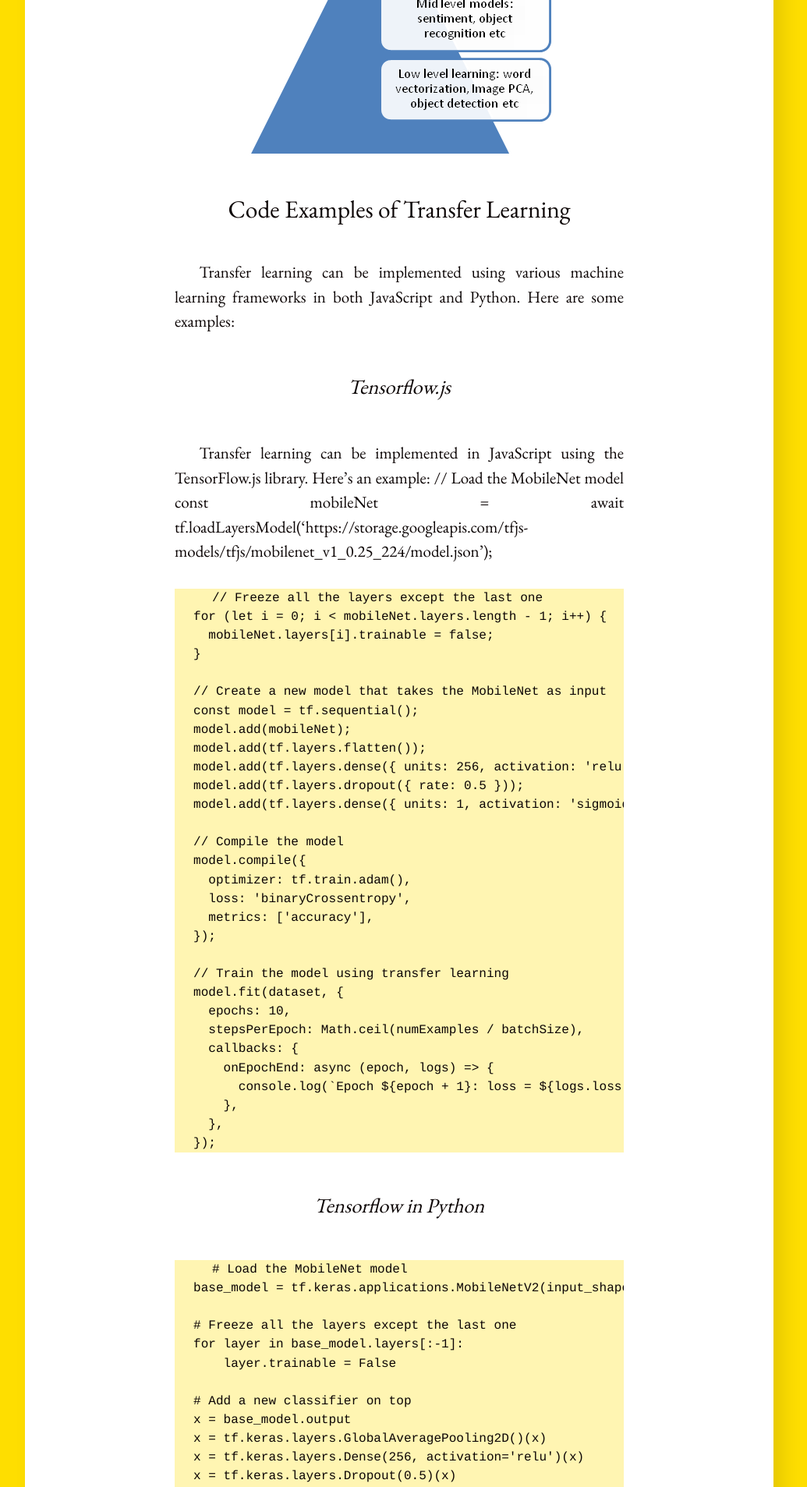
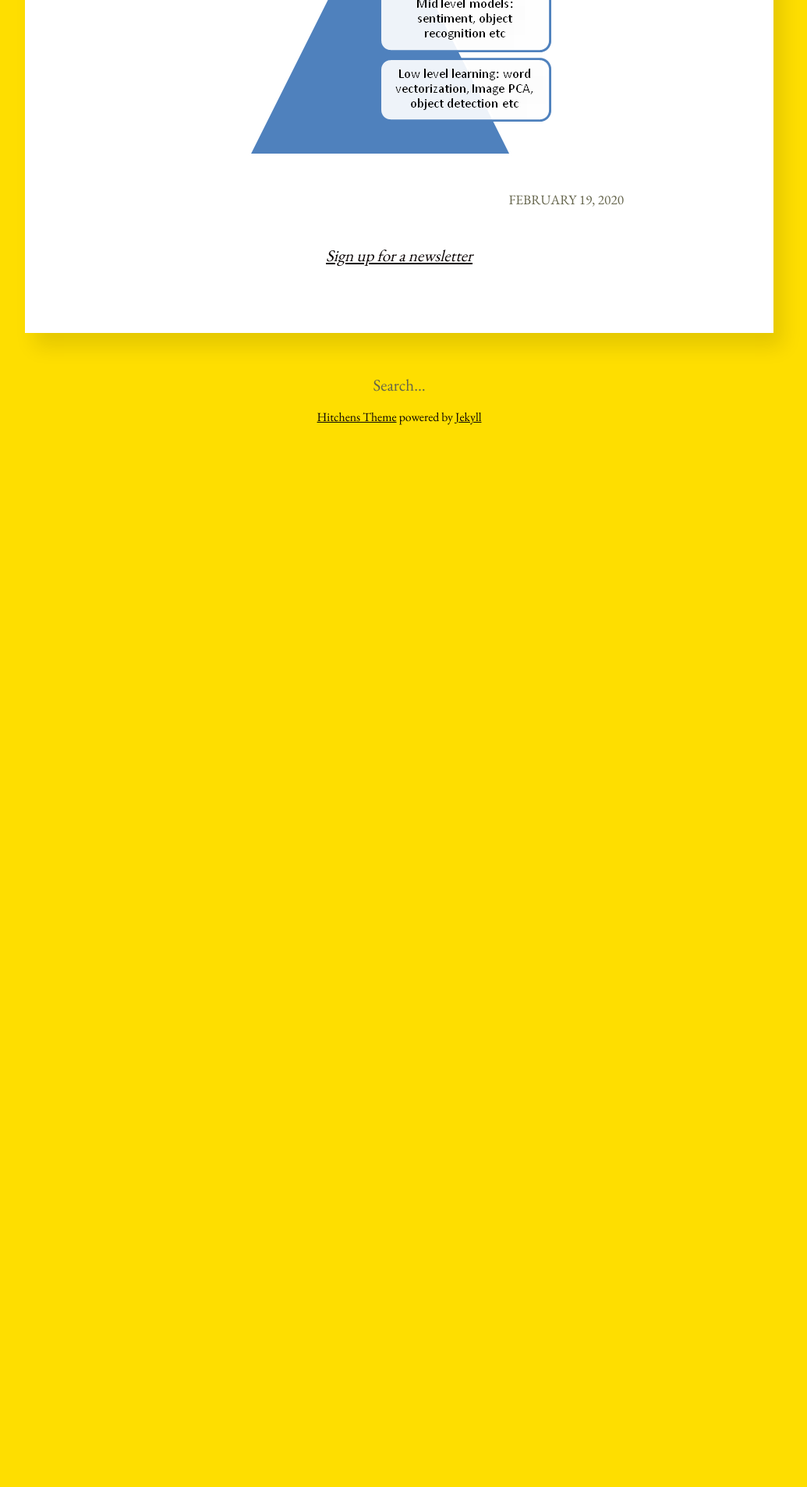
Before and after one commit to gopi-suvanam/gopi-suvanam.github.io, a Jekyll site: the page built from _posts/2020-02-19-Transfer-learning-future-of-AI.md, in a window 1280 px wide. Shown: the part 2483-4390 px from the top of the page at 78% size, without its empty margins (128-1163 px from the left). Built offline with Jekyll 4.4.1, drawn with Linux system fonts in a browser that asks for light colours; after the commit the page ends 3074 px from its top, so only the background shows below that; some of the changed text lies outside the part shown.

Commit message:
Update 2020-02-19-Transfer-learning-future-of-AI.md

```diff
--- a/_posts/2020-02-19-Transfer-learning-future-of-AI.md
+++ b/_posts/2020-02-19-Transfer-learning-future-of-AI.md
@@ -18,67 +18,3 @@
 
 This modularization of learning suddenly helps in scaling AI to massive levels. entities like Google, who scrape content across the internet can build the low level models of processing raw data. Specialized entities can build the next layer. For example layers to detect/recognize faces, get sentiment and intent from text etc. there could be higher layers who can build models for applications. These include stock market trading, fraud detection and autonomous driving.
 ![Transfer Learning Architecture](/assets/images/post_images/transfer-learning.png)
-
-### Code Examples of Transfer Learning
-Transfer learning can be implemented using various machine learning frameworks in both JavaScript and Python. Here are some examples:
-#### Tensorflow.js
-Transfer learning can be implemented in JavaScript using the TensorFlow.js library. Here's an example:
-    // Load the MobileNet model
-    const mobileNet = await tf.loadLayersModel('https://storage.googleapis.com/tfjs-models/tfjs/mobilenet_v1_0.25_224/model.json');
-
-    // Freeze all the layers except the last one
-    for (let i = 0; i < mobileNet.layers.length - 1; i++) {
-      mobileNet.layers[i].trainable = false;
-    }
-
-    // Create a new model that takes the MobileNet as input
-    const model = tf.sequential();
-    model.add(mobileNet);
-    model.add(tf.layers.flatten());
-    model.add(tf.layers.dense({ units: 256, activation: 'relu' }));
-    model.add(tf.layers.dropout({ rate: 0.5 }));
-    model.add(tf.layers.dense({ units: 1, activation: 'sigmoid' }));
-
-    // Compile the model
-    model.compile({
-      optimizer: tf.train.adam(),
-      loss: 'binaryCrossentropy',
-      metrics: ['accuracy'],
-    });
-
-    // Train the model using transfer learning
-    model.fit(dataset, {
-      epochs: 10,
-      stepsPerEpoch: Math.ceil(numExamples / batchSize),
-      callbacks: {
-        onEpochEnd: async (epoch, logs) => {
-          console.log(`Epoch ${epoch + 1}: loss = ${logs.loss.toFixed(4)}, accuracy = ${logs.acc.toFixed(4)}`);
-        },
-      },
-    });
-
-#### Tensorflow in Python
-    # Load the MobileNet model
-    base_model = tf.keras.applications.MobileNetV2(input_shape=(224, 224, 3), include_top=False, weights='imagenet')
-
-    # Freeze all the layers except the last one
-    for layer in base_model.layers[:-1]:
-        layer.trainable = False
-
-    # Add a new classifier on top
-    x = base_model.output
-    x = tf.keras.layers.GlobalAveragePooling2D()(x)
-    x = tf.keras.layers.Dense(256, activation='relu')(x)
-    x = tf.keras.layers.Dropout(0.5)(x)
-    predictions = tf.keras.layers.Dense(1, activation='sigmoid')(x)
-
-    # Create the new model
-    model = tf.keras.models.Model(inputs=base_model.input, outputs=predictions)
-
-    # Compile the model
-    model.compile(optimizer=tf.keras.optimizers.Adam(lr=0.001), loss='binary_crossentropy', metrics=['accuracy'])
-
-    # Train the model using transfer learning
-    history = model.fit(train_dataset, epochs=10, steps_per_epoch=train_steps_per_epoch, validation_data=val_dataset, validation_steps=val_steps_per_epoch)
-
-Note: These are just examples and may need to be modified based on the specific use case and dataset being used.
```
